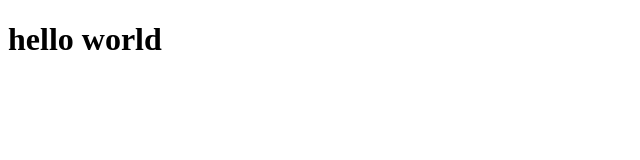
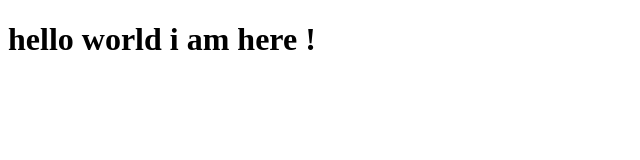
Before and after one commit to SanaAshraf123/VS-code-12, a plain HTML site: page index.html in a window 1280 px wide. Shown: the whole page, without its empty margins (0-640 px from the left). Drawn offline with Linux system fonts and the light colour scheme.

Commit message:
add new info

```diff
--- a/index.html
+++ b/index.html
@@ -7,6 +7,6 @@
     <title>Document</title>
 </head>
 <body>
-    <h1> hello world</h1>
+    <h1> hello world i am here !</h1>
 </body>
 </html>
```
